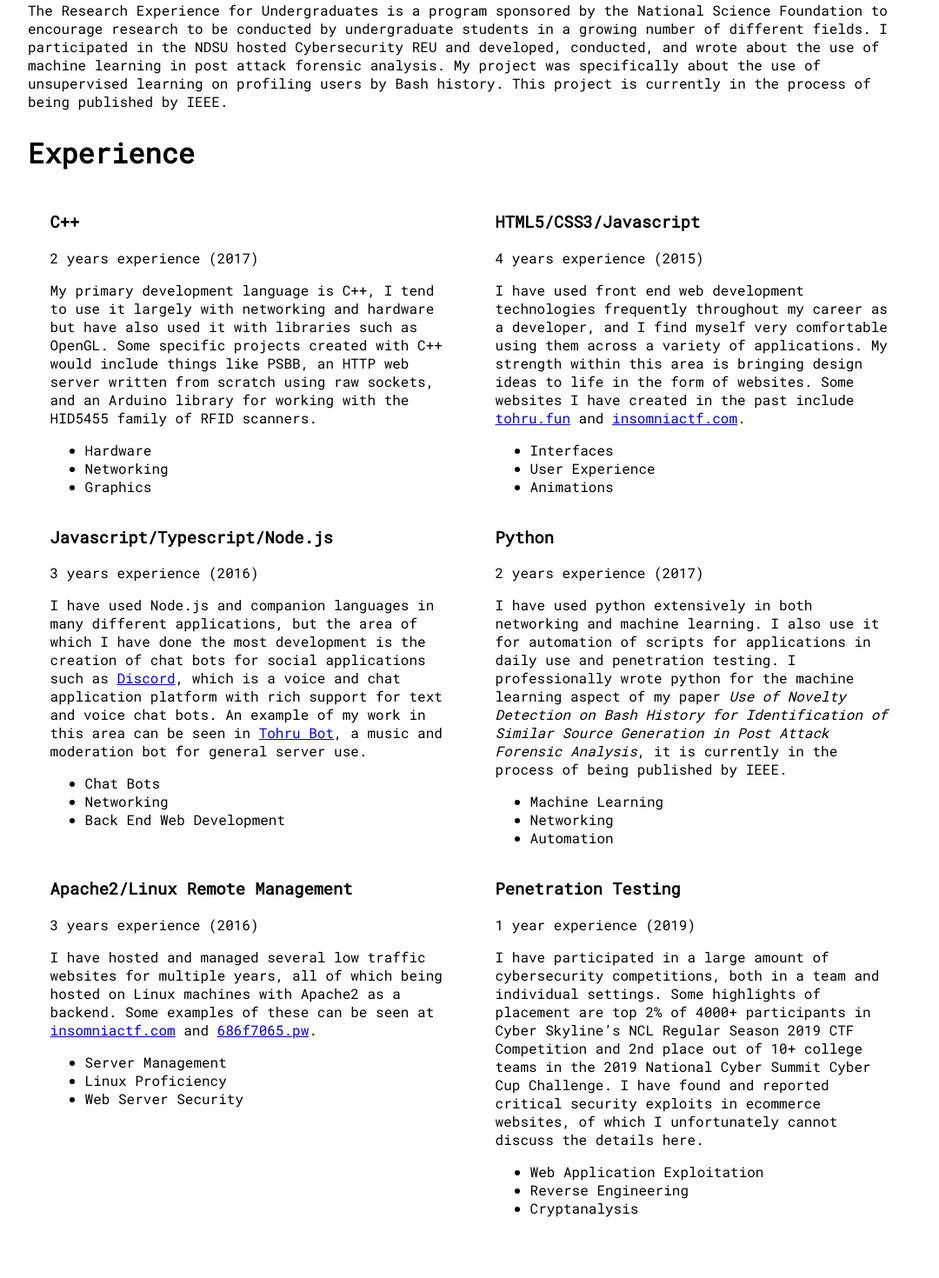
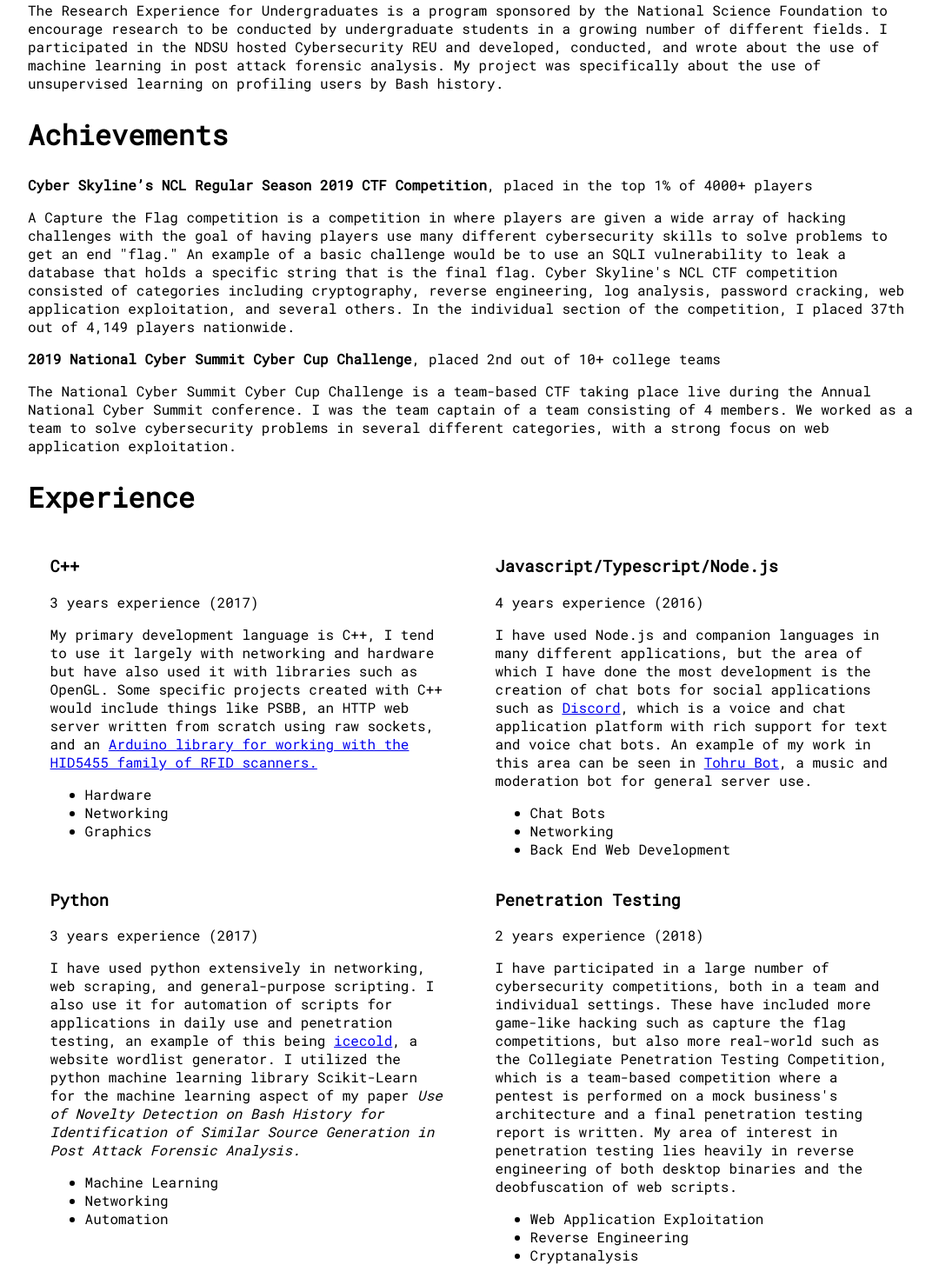
Before and after one commit to Shensd/shensd.github.io, a React (Create React App) app: page / in a window 1280 px wide. Shown: the part 1840-3310 px from the top of the page at 87% size, without its empty margins (96-1176 px from the left). Built offline with nearby package versions, Linux system fonts and the light colour scheme.

Commit message:
Updated information, rearranged skills to reflect current abilities and interests, rewrote some weaker paragraphs, added achievements sections

```diff
--- a/src/App.tsx
+++ b/src/App.tsx
@@ -36,7 +36,7 @@ const App: React.FC = () => {
                         <li>Placed on the dean’s list for fall and spring semesters of freshman year</li>
                     </ul>
                     <h2>Extracurricular</h2>
-                        <p><b>Club Officer</b> - NDSU Cybersecurity Student Association</p>
+                        <p><b>Vice President</b> - NDSU Cybersecurity Student Association</p>
                         <p>
                             The NDSU Cybersecurity Student Association is a club dedicated to peer learning oriented towards cybersecurity.
                             Club members participate in student lead lessons and compete in hacking competitions. The club also focuses on
@@ -54,18 +54,34 @@ const App: React.FC = () => {
                             research to be conducted by undergraduate students in a growing number of different fields. I participated in the
                             NDSU hosted Cybersecurity REU and developed, conducted, and wrote about the use of machine learning in post attack
                             forensic analysis. My project was specifically about the use of unsupervised learning on profiling users by Bash
-                            history. This project is currently in the process of being published by IEEE.
+                            history.
+                        </p>
+                    <h2>Achievements</h2>
+                        <p><b>Cyber Skyline’s NCL Regular Season 2019 CTF Competition</b>, placed in the top 1% of 4000+ players</p>
+                        <p>
+                            A Capture the Flag competition is a competition in where players are given a wide array of hacking challenges with the
+                            goal of having players use many different cybersecurity skills to solve problems to get an end "flag." An example of a
+                            basic challenge would be to use an SQLI vulnerability to leak a database that holds a specific string that is the final
+                            flag. Cyber Skyline's NCL CTF competition consisted of categories including cryptography, reverse engineering, log analysis,
+                            password cracking, web application exploitation, and several others. In the individual section of the competition,
+                            I placed 37th out of 4,149 players nationwide.
+                        </p>
+                        <p><b>2019 National Cyber Summit Cyber Cup Challenge</b>, placed 2nd out of 10+ college teams</p>
+                        <p>
+                            The National Cyber Summit Cyber Cup Challenge is a team-based CTF taking place live during the Annual National Cyber Summit conference.
+                            I was the team captain of a team consisting of 4 members. We worked as a team to solve cybersecurity problems in several different
+                            categories, with a strong focus on web application exploitation.
                         </p>
                     <h2>Experience</h2>
                     <div className="langs">
                         <div className="lang-box">
                             <h3>C++</h3>
-                            <p>2 years experience (2017)</p>
+                            <p>3 years experience (2017)</p>
                             <p>
                                 My primary development language is C++, I tend to use it largely with networking and hardware
                                 but have also used it with libraries such as OpenGL. Some specific projects created with C++
                                 would include things like PSBB, an HTTP web server written from scratch using raw sockets, and
-                                an Arduino library for working with the HID5455 family of RFID scanners.
+                                an <a href="https://github.com/Shensd/HID5455-Arduino" target="_blank" rel="noopener noreferrer">Arduino library for working with the HID5455 family of RFID scanners.</a>
                             </p>
                             <ul>
                                 <li>Hardware</li>
@@ -74,8 +90,61 @@ const App: React.FC = () => {
                             </ul>
                         </div>
                         <div className="lang-box">
+                            <h3>Javascript/Typescript/Node.js</h3>
+                            <p>4 years experience (2016)</p>
+                            <p>
+                                I have used Node.js and companion languages in many different applications, but the area of which
+                                I have done the most development is the creation of chat bots for social applications such as <a rel="noopener noreferrer" target="_blank" href="https://discord.gg">Discord</a>, which is a voice and chat application platform with rich
+                                support for text and voice chat bots. An example of my work in this area can be seen in <a href="https://tohru.fun" rel="noopener noreferrer" target="_blank">Tohru Bot</a>,
+                                a music and moderation bot for general server use.
+                            </p>
+                            <ul>
+                                <li>Chat Bots</li>
+                                <li>Networking</li>
+                                <li>Back End Web Development</li>
+                            </ul>
+                        </div>
+                    </div>
+                    <div className="langs">
+                        <div className="lang-box">
+                            <h3>Python</h3>
+                            <p>3 years experience (2017)</p>
+                            <p>
+                                I have used python extensively in networking, web scraping, and general-purpose scripting.
+                                I also use it for automation of scripts for applications in daily use and penetration testing,
+                                an example of this being <a href="https://github.com/Shensd/icecold" target="_blank" rel="noopener noreferrer">icecold</a>,
+                                a website wordlist generator. I utilized the python machine learning library Scikit-Learn
+                                for the machine learning aspect of my paper <em>Use of Novelty Detection on Bash History for
+                                Identification of Similar Source Generation in Post Attack Forensic Analysis.</em>
+                            </p>
+                            <ul>
+                                <li>Machine Learning</li>
+                                <li>Networking</li>
+                                <li>Automation</li>
+                            </ul>
+                        </div>
+                        <div className="lang-box">
+                            <h3>Penetration Testing</h3>
+                            <p>2 years experience (2018)</p>
+                            <p>
+                            I have participated in a large number of cybersecurity competitions, both in a team and individual
+                            settings. These have included more game-like hacking such as capture the flag competitions, but
+                            also more real-world such as the Collegiate Penetration Testing Competition, which is a team-based
+                            competition where a pentest is performed on a mock business's architecture and a final penetration
+                            testing report is written. My area of interest in penetration testing lies heavily in reverse
+                            engineering of both desktop binaries and the deobfuscation of web scripts.
+                            </p>
+                            <ul>
+                                <li>Web Application Exploitation</li>
+                                <li>Reverse Engineering</li>
+                                <li>Cryptanalysis</li>
+                            </ul>
+                        </div>
+                    </div>
+                    <div className="langs">
+                        <div className="lang-box">
                             <h3>HTML5/CSS3/Javascript</h3>
-                            <p>4 years experience (2015)</p>
+                            <p>5 years experience (2015)</p>
                             <p>
                                 I have used front end web development technologies frequently throughout my career as a
                                 developer, and I find myself very comfortable using them across a variety of applications.
@@ -88,68 +157,18 @@ const App: React.FC = () => {
                                 <li>Animations</li>
                             </ul>
                         </div>
-                    </div>
-                    <div className="langs">
-                        <div className="lang-box">
-                            <h3>Javascript/Typescript/Node.js</h3>
-                            <p>3 years experience (2016)</p>
-                            <p>
-                                I have used Node.js and companion languages in many different applications, but the area of which
-                                I have done the most development is the creation of chat bots for social applications such as <a rel="noopener noreferrer" target="_blank" href="https://discord.gg">Discord</a>, which is a voice and chat application platform with rich
-                                support for text and voice chat bots. An example of my work in this area can be seen in <a href="https://tohru.fun" rel="noopener noreferrer" target="_blank">Tohru Bot</a>,
-                                a music and moderation bot for general server use.
-                            </p>
-                            <ul>
-                                <li>Chat Bots</li>
-                                <li>Networking</li>
-                                <li>Back End Web Development</li>
-                            </ul>
-                        </div>
-                        <div className="lang-box">
-                            <h3>Python</h3>
-                            <p>2 years experience (2017)</p>
-                            <p>
-                                I have used python extensively in both networking and machine learning. I also use it for automation
-                                of scripts for applications in daily use and penetration testing. I professionally wrote python
-                                for the machine learning aspect of my paper <em>Use of Novelty Detection on Bash History for
-                                Identification of Similar Source Generation in Post Attack Forensic Analysis</em>, it is currently
-                                in the process of being published by IEEE.
-                            </p>
-                            <ul>
-                                <li>Machine Learning</li>
-                                <li>Networking</li>
-                                <li>Automation</li>
-                            </ul>
-                        </div>
-                    </div>
-                    <div className="langs">
                         <div className="lang-box">
                             <h3>Apache2/Linux Remote Management</h3>
-                            <p>3 years experience (2016)</p>
+                            <p>4 years experience (2016)</p>
                             <p>
                                 I have hosted and managed several low traffic websites for multiple years, all of which being
-                                hosted on Linux machines with Apache2 as a backend. Some examples of these can be seen
-                                at <a href="https://insomniactf.com" rel="noopener noreferrer" target="_blank">insomniactf.com</a> and <a href="https://686f7065.pw/" rel="noopener noreferrer" target="_blank">686f7065.pw</a>.
+                                hosted on Linux machines with Apache2 as a backend. An example of this can be seen
+                                at <a href="https://insomniactf.com" rel="noopener noreferrer" target="_blank">insomniactf.com</a>.
                             </p>
                             <ul>
                                 <li>Server Management</li>
                                 <li>Linux Proficiency</li>
                                 <li>Web Server Security</li>
-                            </ul>
-                        </div>
-                        <div className="lang-box">
-                            <h3>Penetration Testing</h3>
-                            <p>1 year experience (2019)</p>
-                            <p>
-                                I have participated in a large amount of cybersecurity competitions, both in a team and individual settings.
-                                Some highlights of placement are top 2% of 4000+ participants in Cyber Skyline’s NCL Regular Season 2019 CTF Competition and
-                                2nd place out of 10+ college teams in the 2019 National Cyber Summit Cyber Cup Challenge. I have found and reported
-                                critical security exploits in ecommerce websites, of which I unfortunately cannot discuss the details here.
-                            </p>
-                            <ul>
-                                <li>Web Application Exploitation</li>
-                                <li>Reverse Engineering</li>
-                                <li>Cryptanalysis</li>
                             </ul>
                         </div>
                     </div>
@@ -158,7 +177,7 @@ const App: React.FC = () => {
             <div className="footer-spiral">
                 <img src={AniSpiral} alt="Spiral Animation Footer" className="img-spiral"/>
             </div>
-            <div className="footer"><p>Jack Hance 2019</p></div>
+            <div className="footer"><p>Jack Hance 2020</p></div>
         </div>
     );
 }
```
